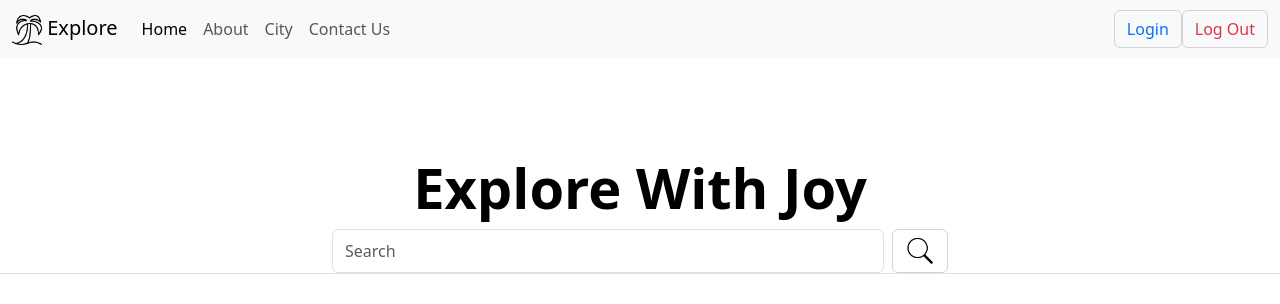
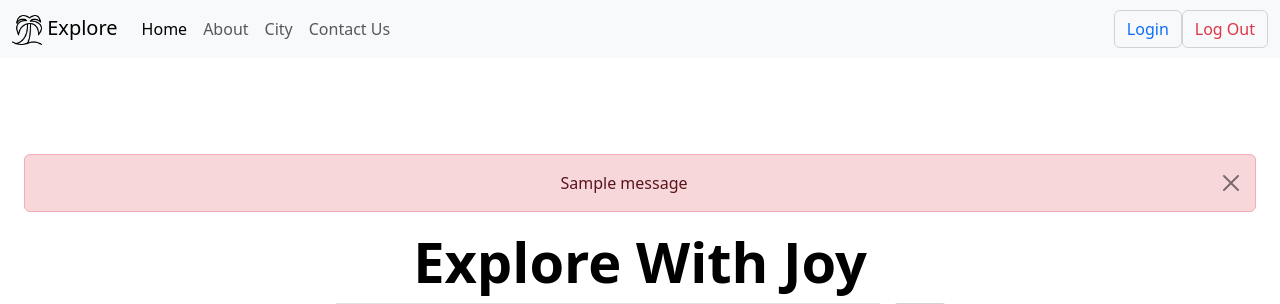
Before and after one commit to slabarsk/Dynamised-Version-of-The-Explore-The-City, a Flask app: page / in a window 1280 px wide. Shown: the top 304 px of the page. Run offline with Flask 3, Linux system fonts and the light colour scheme; data comes from the database, SQL or seed files in the repository; one stand-in notice (Sample message) is shown.

Commit message:
Update index.html

```diff
--- a/finalProject/templates/index.html
+++ b/finalProject/templates/index.html
@@ -86,6 +86,16 @@
 
 
   <div class="px-4 pt-5 my-5 text-center border-bottom">
+    {% with messages = get_flashed_messages(with_categories=true) %}
+            {% if not current_user.is_authenticated %}
+                {% for category, message in messages %}
+                    <div class="alert alert-danger alert-dismissible fade show" role="alert">
+                        {{ message }}
+                        <button type="button" class="btn-close" data-bs-dismiss="alert" aria-label="Close"></button>
+                    </div>
+                {% endfor %}
+            {% endif %}
+        {% endwith %}
     <h1 class="display-4 fw-bold text-body-emphasis">Explore With Joy</h1>
     <div class="col-lg-6 mx-auto">
         <form action="{{ url_for('index') }}" method="GET" class="d-flex search-form">
```
Also changed, not shown: other parts of finalProject/templates/index.html (+2 -1 lines).
